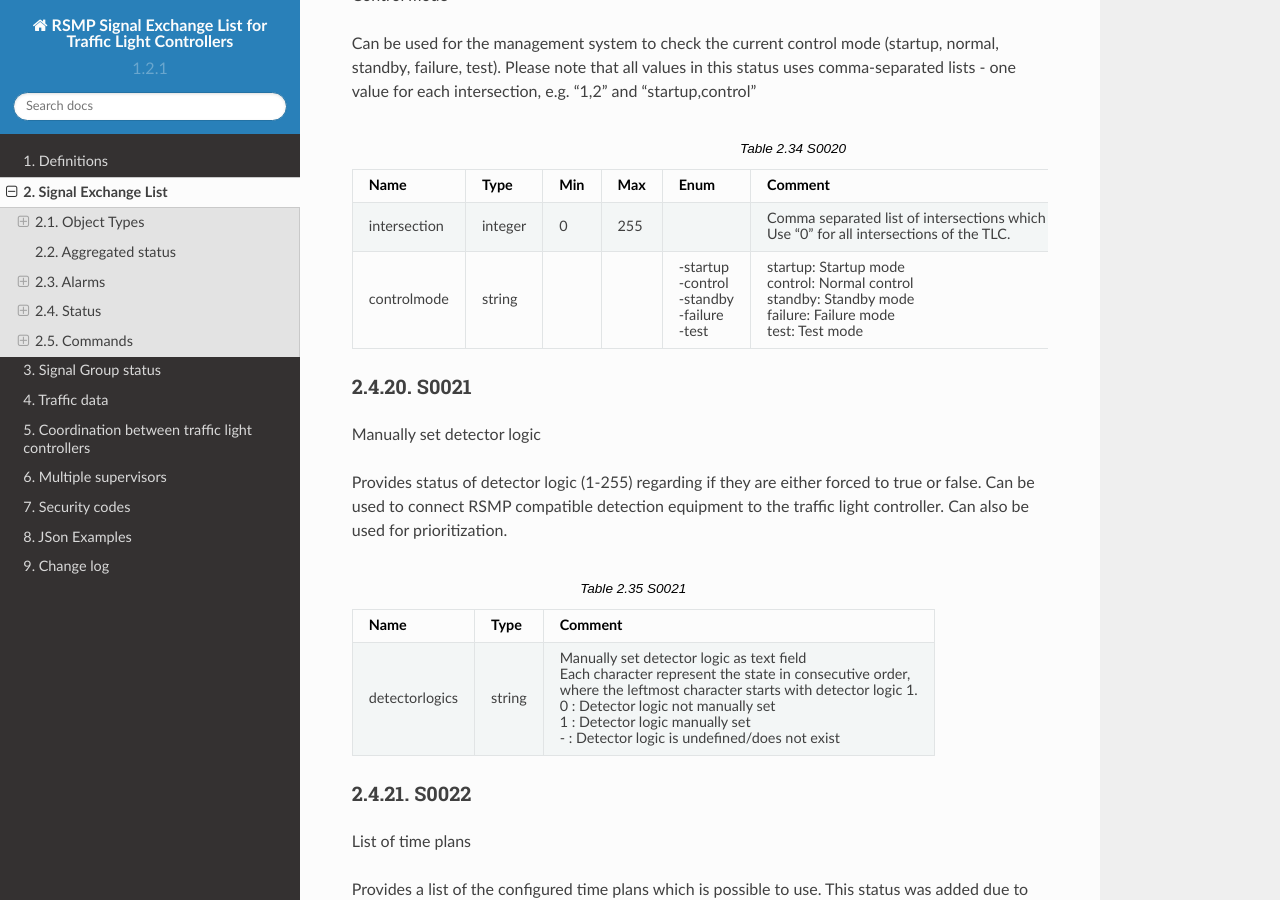
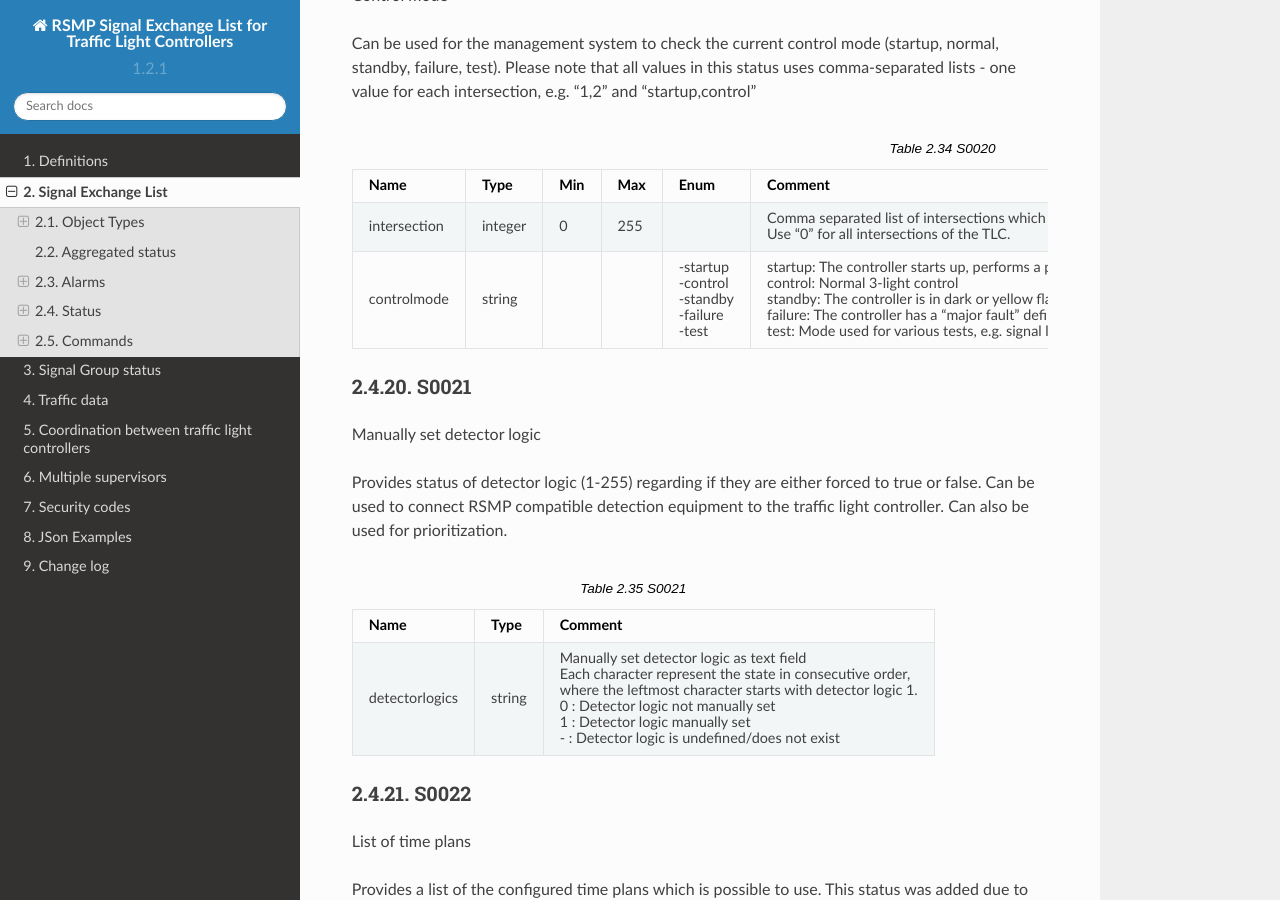
Before and after one commit to rsmp-nordic/rsmp_sxl_traffic_lights, a Sphinx documentation site: the page built from source/sxl_traffic_light_controller.rst, in a window 1280 px wide and 900 px high, scrolled down 17094 px. Built offline with Sphinx 7.4.7 and the Read the Docs theme 2.0.0, drawn with Linux system fonts in a browser that asks for light colours.

Commit message:
Update the SXL using the RSMP Schema repo
S0020: Clarify control modes

```diff
--- a/source/sxl_traffic_light_controller.rst
+++ b/source/sxl_traffic_light_controller.rst
@@ -1107,17 +1107,17 @@ intersection, e.g. “1,2” and “startup,control”
    :class: longtable
 
 
-   ============  =======  =====  =====  =============  ==================================================================================
+   ============  =======  =====  =====  =============  ===================================================================================================================================
    Name          Type     Min    Max    Enum           Comment
-   ============  =======  =====  =====  =============  ==================================================================================
+   ============  =======  =====  =====  =============  ===================================================================================================================================
    intersection  integer  0      255                   Comma separated list of intersections which the status relates to, e.g. “1,2” |br|
                                                        Use “0” for all intersections of the TLC.
-   controlmode   string                 -startup |br|  startup: Startup mode |br|
-                                        -control |br|  control: Normal control |br|
-                                        -standby |br|  standby: Standby mode |br|
-                                        -failure |br|  failure: Failure mode |br|
-                                        -test          test: Test mode
-   ============  =======  =====  =====  =============  ==================================================================================
+   controlmode   string                 -startup |br|  startup: The controller starts up, performs a power on self test and performs each :term:`start-up interval` |br|
+                                        -control |br|  control: Normal 3-light control |br|
+                                        -standby |br|  standby: The controller is in dark or yellow flash mode (either according to programming or manually set) |br|
+                                        -failure |br|  failure: The controller has a “major fault” defined according to 3.8 i EN12675. The controller is in dark or yellow flash mode |br|
+                                        -test          test: Mode used for various tests, e.g. signal lights
+   ============  =======  =====  =====  =============  ===================================================================================================================================
 
 
 S0021
```
